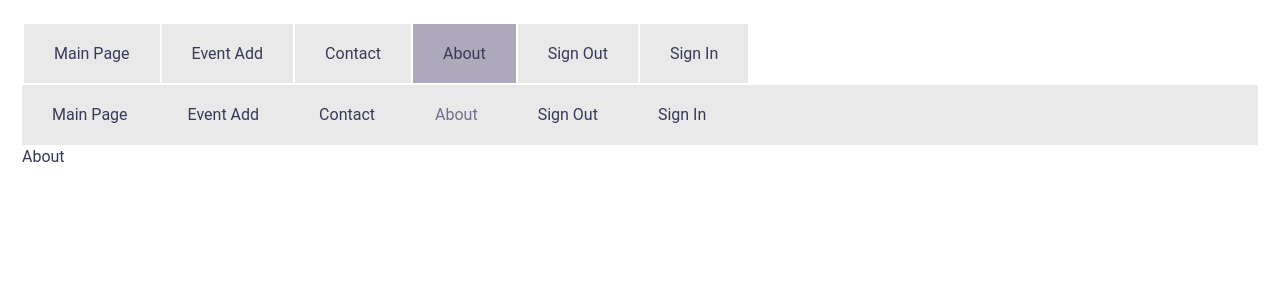
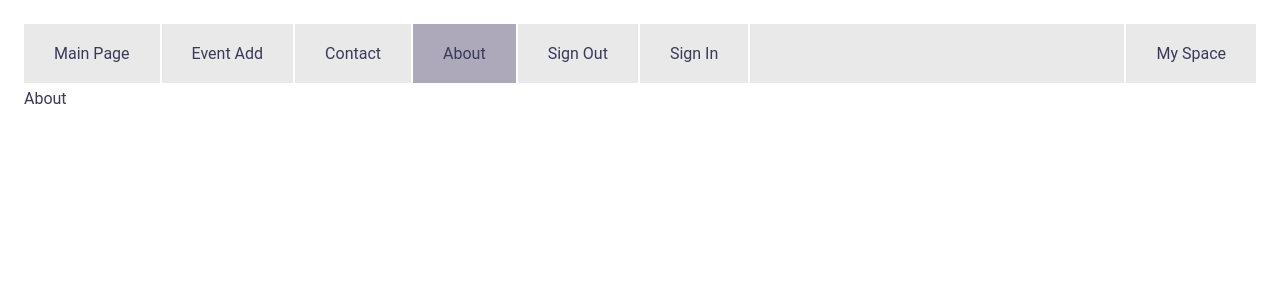
Before and after one commit to kmitrakov/smart-event, a Django app: page /about/ in a window 1280 px wide. Shown: the top 300 px of the page. Run offline with Django 4.2, Linux system fonts and the light colour scheme.

Commit message:
Для компонента "menumain" добавлен вывод последнего элемента в правой части. Добавлен шаблон "my_space".

```diff
--- a/smartevent/event/static/event/css/styles.css
+++ b/smartevent/event/static/event/css/styles.css
@@ -8,32 +8,13 @@ html, body {
 	color: #393A5A;
 }
 
+.table-page {
+    width: 100%;
+}
+
 div {
 
 }
-
-.div-menu-main-item {
-    color: #393A5A;
-    padding: 20px 30px 20px 30px;
-    background-color: #E9E9E9;
-}
-.div-menu-main-item-selected {
-    color: #393A5A;
-    padding: 20px 30px 20px 30px;
-    background-color: #ADA9BA;
-}
-.div-menu-main-item:hover {
-    color: #393A5A;
-    padding: 20px 30px 20px 30px;
-    background-color: #ADA9BA;
-}
-.div-menu-main-item a {
-    color: #393A5A;
-}
-.div-menu-main-item a:hover {
-    color: #393A5A;
-}
-
 a, a:link {
   color: #393A5A;
 }
@@ -48,6 +29,56 @@ a:hover {
 
 a:active {
   color: #393A5A;
+}
+
+/* Компонент menumain */
+.div-menu-main-item {
+    color: #393A5A;
+    padding: 20px 30px 20px 30px;
+    background-color: #E9E9E9;
+}
+.div-menu-main-item:hover {
+    color: #393A5A;
+    padding: 20px 30px 20px 30px;
+    background-color: #ADA9BA;
+}
+.div-menu-main-item-selected {
+    color: #393A5A;
+    padding: 20px 30px 20px 30px;
+    background-color: #ADA9BA;
+}
+.div-menu-main-item-blank {
+    color: #393A5A;
+    padding: 20px 30px 20px 30px;
+    background-color: #E9E9E9;
+}
+.div-menu-main-item a {
+    color: #393A5A;
+}
+.div-menu-main-item a:hover {
+    color: #393A5A;
+}
+
+ul.menu-main {
+	list-style: none;
+	margin: 0;
+	padding: 0;
+	height: 60px;
+	overflow: hidden;
+	background-color: #E9E9E9;
+}
+ul.menu-main li {
+	float: left;
+	margin: 20px 30px 0px 30px;
+}
+ul.menu-main li.selected {
+    color: #706F8E;
+}
+ul.menu-main li a {
+
+}
+ul.menu-main li a:hover {
+    color: #706F8E;
 }
 
 .event {
@@ -78,32 +109,6 @@ a:active {
     border-radius: 3px;
 }
 
-.table-page {
-    width: 100%;
-}
-
 .header {
 
 }
-
-ul.menu-main {
-	list-style: none;
-	margin: 0;
-	padding: 0;
-	height: 60px;
-	overflow: hidden;
-	background-color: #E9E9E9;
-}
-ul.menu-main li {
-	float: left;
-	margin: 20px 30px 0px 30px;
-}
-ul.menu-main li.selected {
-    color: #706F8E;
-}
-ul.menu-main li a {
-
-}
-ul.menu-main li a:hover {
-    color: #706F8E;
-}
--- a/smartevent/event/templates/event/base.html
+++ b/smartevent/event/templates/event/base.html
@@ -16,24 +16,40 @@
             <table>
                 <tr>
                     {% for menu_main_item in menu_main %}
-                    <td>
+                        {% if not forloop.last %}
+                            <td style="white-space: nowrap">
                             {% if menu_main_item.title == title %}
                                 <div class="div-menu-main-item-selected">
                                     {{menu_main_item.title}}
                                 </div>
                             {% else %}
-                        <div class="div-menu-main-item">
-                            <a href="{% url menu_main_item.urlname %}">{{menu_main_item.title}}</a>
+                                <div class="div-menu-main-item" onclick="location.href='{% url menu_main_item.urlname %}'" style="cursor: pointer" >
+                                    {{menu_main_item.title}}
                                 </div>
                             {% endif %}
                             </td>
+                        {% else %}
+                            <td width="99%">
+                            <div class="div-menu-main-item-blank">
+                                &nbsp;
+                            </div>
+                            </td>
+                            <td style="white-space: nowrap">
+                            {% if menu_main_item.title == title %}
+                                <div class="div-menu-main-item-selected">
+                                    {{menu_main_item.title}}
+                                </div>
+                            {% else %}
+                                <div class="div-menu-main-item" onclick="location.href='{% url menu_main_item.urlname %}'" style="cursor: pointer" >
+                                    {{menu_main_item.title}}
+                                </div>
+                            {% endif %}
+                            </td>
+                        {% endif %}
                     {% endfor %}
-                    <td>
-
-                    </td>
                 </tr>
             </table>
-
+            <!--
             <div class="header">
                 <ul class="menu-main">
                     {% for menu_main_item in menu_main %}
@@ -45,15 +61,22 @@
                     {% endfor %}
                 </ul>
             </div>
+            -->
             {% endblock menumain %}
         </td>
     </tr>
     <tr>
         <td valign=center>
+            <table>
+                <tr>
+                    <td>
                         {% block content %}
                         {% endblock content%}
                     </td>
                 </tr>
             </table>
+        </td>
+    </tr>
+</table>
 </body>
 </html>
--- /dev/null
+++ b/smartevent/event/templates/event/my_space.html
@@ -0,0 +1,5 @@
+{% extends 'event/base.html' %}
+
+{% block content %}
+<p>My Space</p>
+{% endblock content %}
--- a/smartevent/event/urls.py
+++ b/smartevent/event/urls.py
@@ -9,5 +9,6 @@ urlpatterns = [
     path('eventadd/', event_add, name='event_add'),
     path('contact/', contact, name='contact'),
     path('signin/', sign_in, name='sign_in'),
-    path('signout/', sign_out, name='sign_out')
+    path('signout/', sign_out, name='sign_out'),
+    path('myspace/', my_space, name='my_space')
 ]
--- a/smartevent/event/views.py
+++ b/smartevent/event/views.py
@@ -10,6 +10,7 @@ menu_main = [{'title': "Main Page", 'urlname': 'index'},
              {'title': "About", 'urlname': 'about'},
              {'title': "Sign Out", 'urlname': 'sign_out'},
              {'title': "Sign In", 'urlname': 'sign_in'},
+             {'title': "My Space", 'urlname': 'my_space'}
              ]
 
 
@@ -92,5 +93,14 @@ def sign_out(request):
     return render(request, 'event/sign_out.html', context=context)
 
 
+def my_space(request):
+    context = {
+        'title': 'My Space',
+        'menu_main': menu_main
+    }
+
+    return render(request, 'event/my_space.html', context=context)
+
+
 def pageNotFound(request, exception):
     return HttpResponseNotFound("Страница не найдена.")
```
Lines whose indentation alone changed are shown as unchanged.
